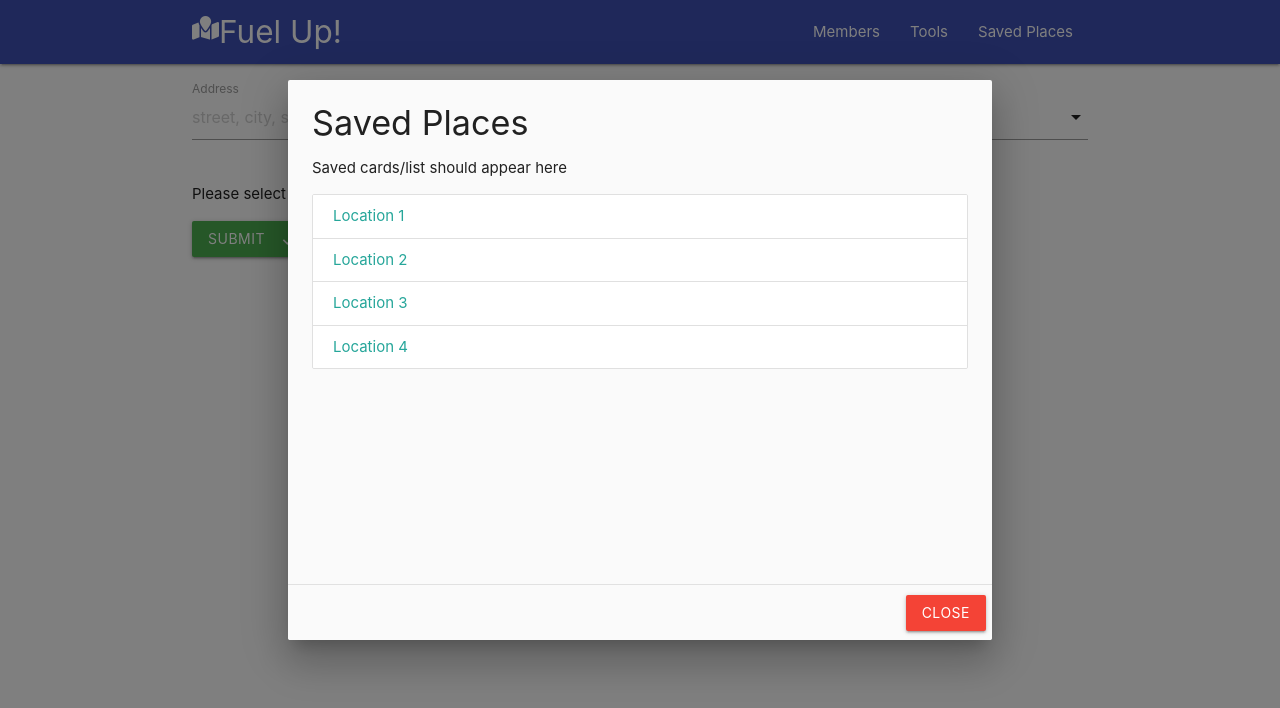
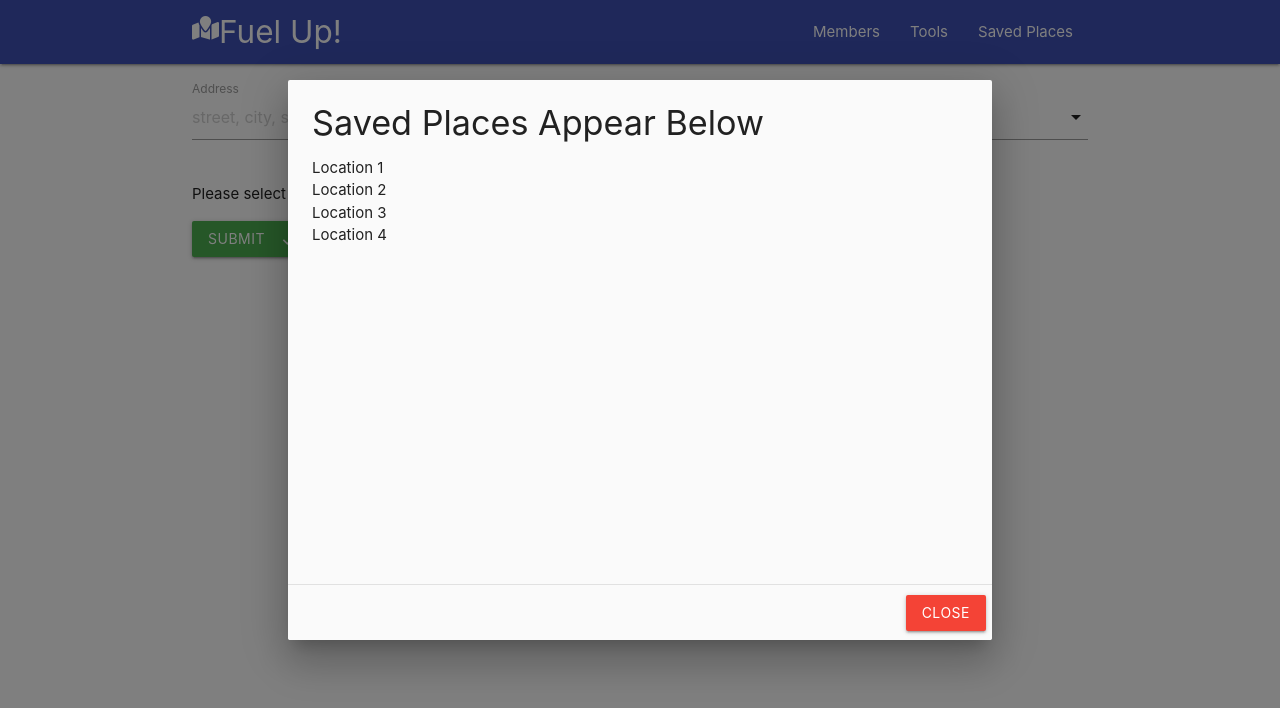
Before and after one commit to Team6DiamondPlatipi/TechnicallyAMammal, a plain HTML site: page index.html in a window 1280 px wide. Both pictures are taken after a click on the link "Saved Places". Drawn offline with nearby package versions, Linux system fonts and the light colour scheme.

Commit message:
added commented-out code for JS portion of local storage. Updated list items in index.html

```diff
--- a/index.html
+++ b/index.html
@@ -120,13 +120,17 @@
   <!--History Modal -->
   <div id="historyModal" class="modal modal-fixed-footer">
     <div class="modal-content">
-      <h4>Saved Places</h4>
-      <p>Saved cards/list should appear here</p>
-      <div class="collection">
-        <a href="#!" class="collection-item">Location 1</a>
-        <a href="#!" class="collection-item">Location 2</a>
-        <a href="#!" class="collection-item">Location 3</a>
-        <a href="#!" class="collection-item">Location 4</a>
+      <h4>Saved Places Appear Below</h4>
+      <div id="savedPlacesDiv">
+        <!-- Option of links -->
+        <!--  <a href="#!" class="collection-item">Location 1</a> -->
+        <!-- Otherwise, list items: -->
+        <ul id="placesList">
+            <li class="saved-item">Location 1</li>
+            <li class="saved-item">Location 2</li>
+            <li class="saved-item">Location 3</li>
+            <li class="saved-item">Location 4</li>
+        </ul>
       </div>
     </div>
     <div class="modal-footer">
```
Also changed, not shown: script.js (+21 -0 lines).
